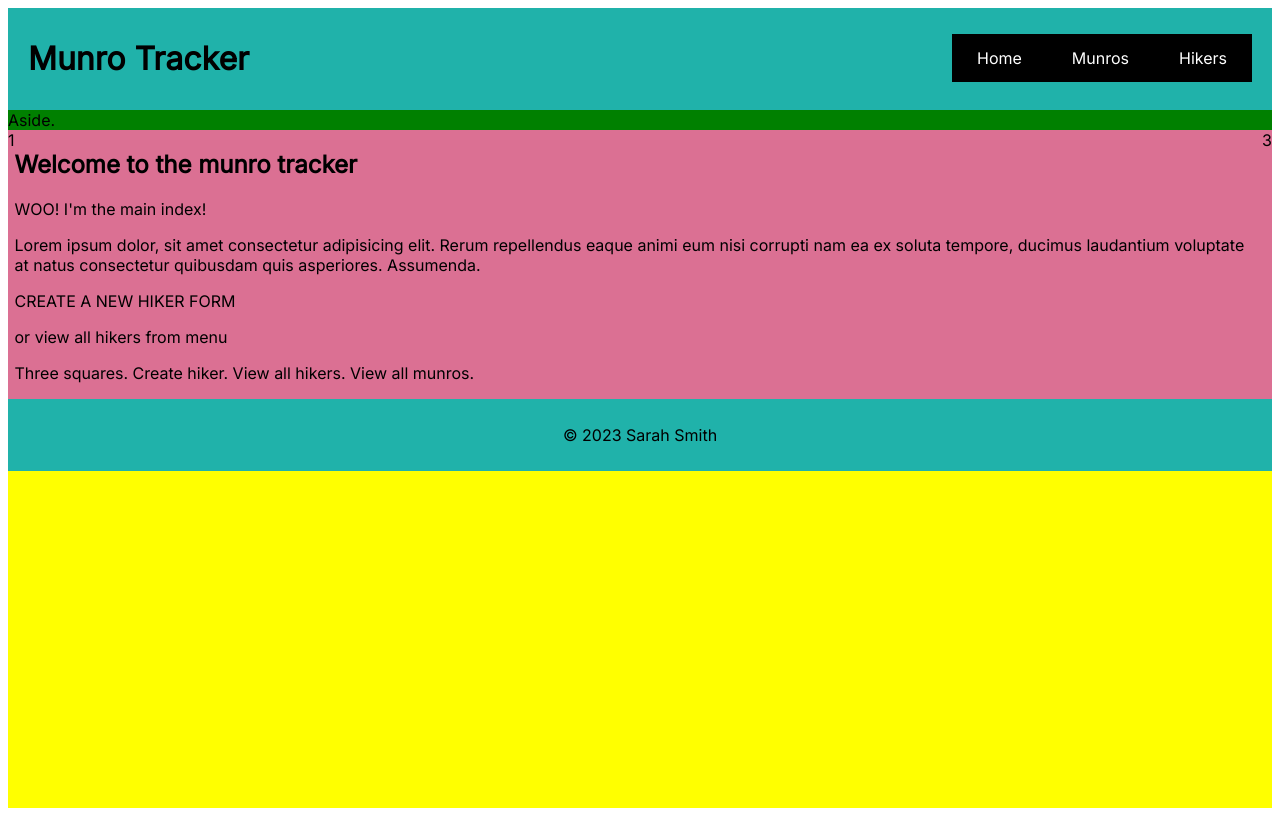
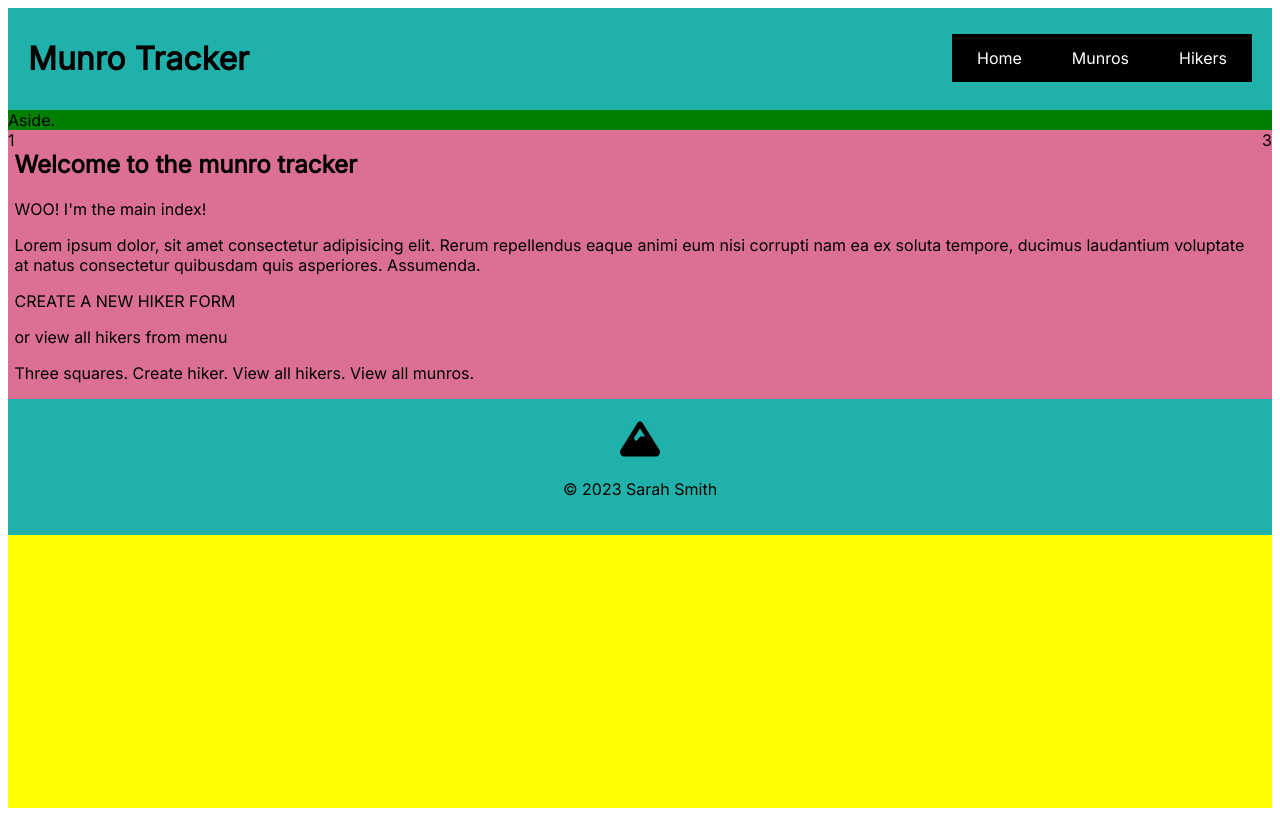
Before and after one commit to sarahvii/munromate-python, a Flask app: page / in a window 1280 px wide. Run offline with Flask 2, Linux system fonts and the light colour scheme; some libraries are stand-ins or nearby versions.

Commit message:
icon added

```diff
--- a/static/css/style.css
+++ b/static/css/style.css
@@ -11,6 +11,7 @@ header {
     background: lightseagreen;
     justify-content: space-between;
     padding: 10px 20px;
+    align-content: center;
 
   }
 
@@ -48,10 +49,11 @@ main {
   }
 
 footer {
-    display: flex;
     background: lightseagreen;
     justify-content: center;
-    padding: 10px 20px;
+    align-content: center;
+    padding: 20px 20px;
+    text-align: center;
   }
 
 /*
--- a/templates/base.html
+++ b/templates/base.html
@@ -45,6 +45,7 @@
       </main>
 
       <footer>
+        <div><img src="static/css/images/mountain-solid.svg" width="40" height="40"></div>
         <div>
           <p>© 2023 Sarah Smith</p>
         </div>
```
Also changed, not shown: static/css/images/mountain-solid.svg (added).
